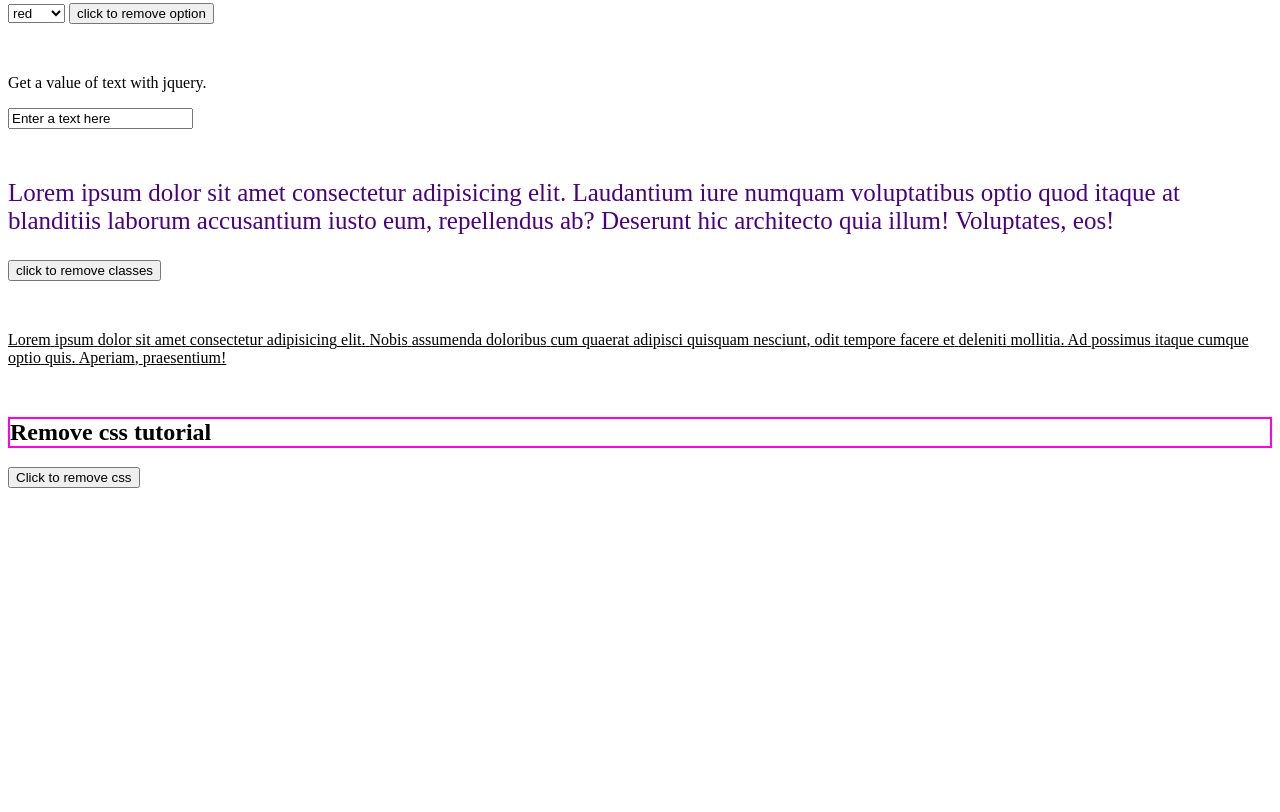
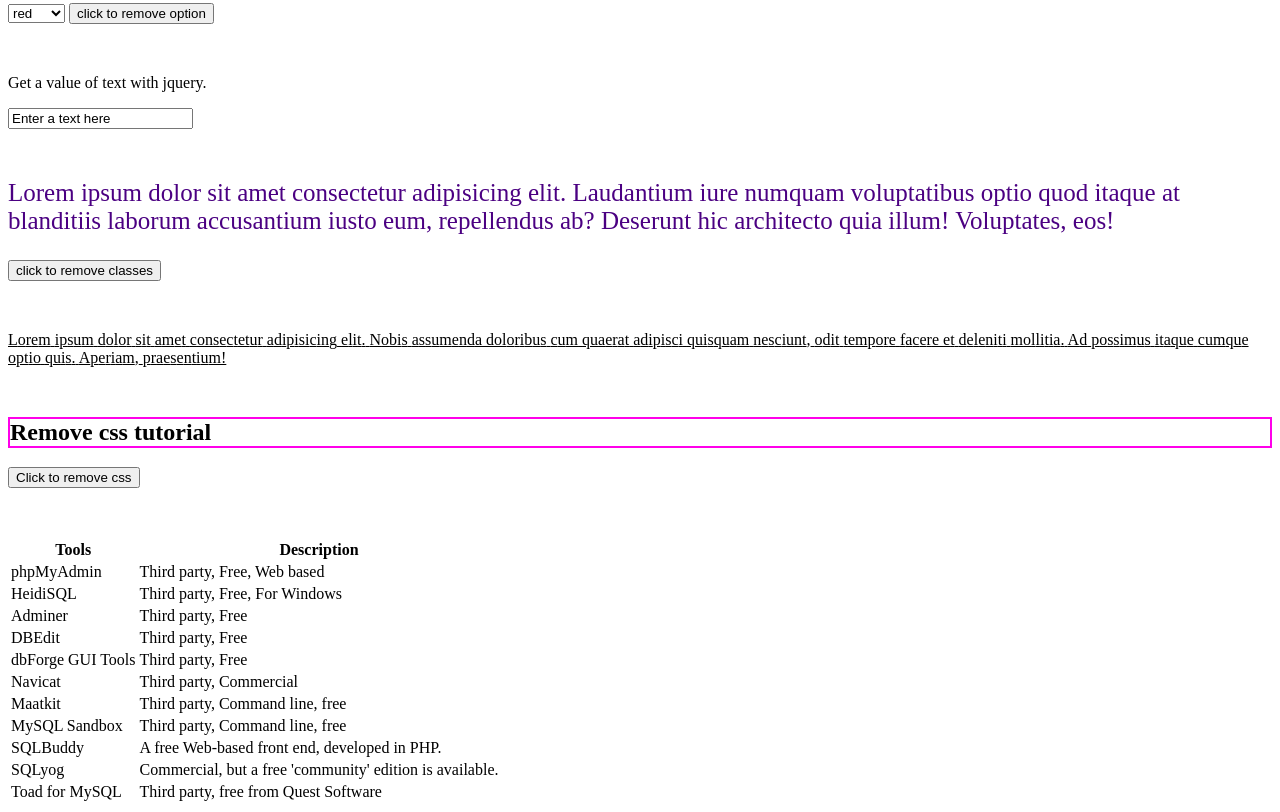
Before and after one commit to akashting/Jquery-practice, a plain HTML site: page index.html in a window 1280 px wide. Shown: the part 1298-2110 px from the top of the page. Before the commit the page ends 1794 px from the top, so only its background shows below. Drawn offline with nearby package versions, Linux system fonts and the light colour scheme.

Commit message:
Update index.html

```diff
--- a/index.html
+++ b/index.html
@@ -115,7 +115,65 @@
 
 		<section id="remove_css">
 			<h1 class="css">Remove css tutorial</h1>
-      <input type="button" class="remove_css" value="Click to remove css" onclick="removeCss()">
+			<input
+				type="button"
+				class="remove_css"
+				value="Click to remove css"
+				onclick="removeCss()"
+			/>
+		</section>
+
+		<section class="table">
+			<table>
+				<tr>
+					<th>Tools</th>
+					<th>Description</th>
+				</tr>
+				<tr>
+					<td>phpMyAdmin</td>
+					<td>Third party, Free, Web based</td>
+				</tr>
+				<tr>
+					<td>HeidiSQL</td>
+					<td>Third party, Free, For Windows</td>
+				</tr>
+				<tr>
+					<td>Adminer</td>
+					<td>Third party, Free</td>
+				</tr>
+				<tr>
+					<td>DBEdit</td>
+					<td>Third party, Free</td>
+				</tr>
+				<tr>
+					<td>dbForge GUI Tools</td>
+					<td>Third party, Free</td>
+				</tr>
+				<tr>
+					<td>Navicat</td>
+					<td>Third party, Commercial</td>
+				</tr>
+				<tr>
+					<td>Maatkit</td>
+					<td>Third party, Command line, free</td>
+				</tr>
+				<tr>
+					<td>MySQL Sandbox</td>
+					<td>Third party, Command line, free</td>
+				</tr>
+				<tr>
+					<td>SQLBuddy</td>
+					<td>A free Web-based front end, developed in PHP.</td>
+				</tr>
+				<tr>
+					<td>SQLyog</td>
+					<td>Commercial, but a free 'community' edition is available.</td>
+				</tr>
+				<tr>
+					<td>Toad for MySQL</td>
+					<td>Third party, free from Quest Software</td>
+				</tr>
+			</table>
 		</section>
 		<script>
 			$(document).ready(function () {
@@ -171,17 +229,17 @@
 
 				// text underline
 				$(".underline_text").each(function () {
-          var text_words = $(this).text().split('');
+					var text_words = $(this).text().split("");
 					$(this)
 						.empty()
 						.html(function () {
 							for (i = 0; i < text_words.length; i++) {
 								if (i === 0) {
-                  $(this).append('<span>' + text_words[i] + '</span>');
-                }else{
-                  $(this).append('<span>' + text_words[i] + '<span>');
+									$(this).append("<span>" + text_words[i] + "</span>");
+								} else {
+									$(this).append("<span>" + text_words[i] + "<span>");
 								}
-              };
+							}
 						});
 				});
 			});
```
Lines whose indentation alone changed are shown as unchanged.
